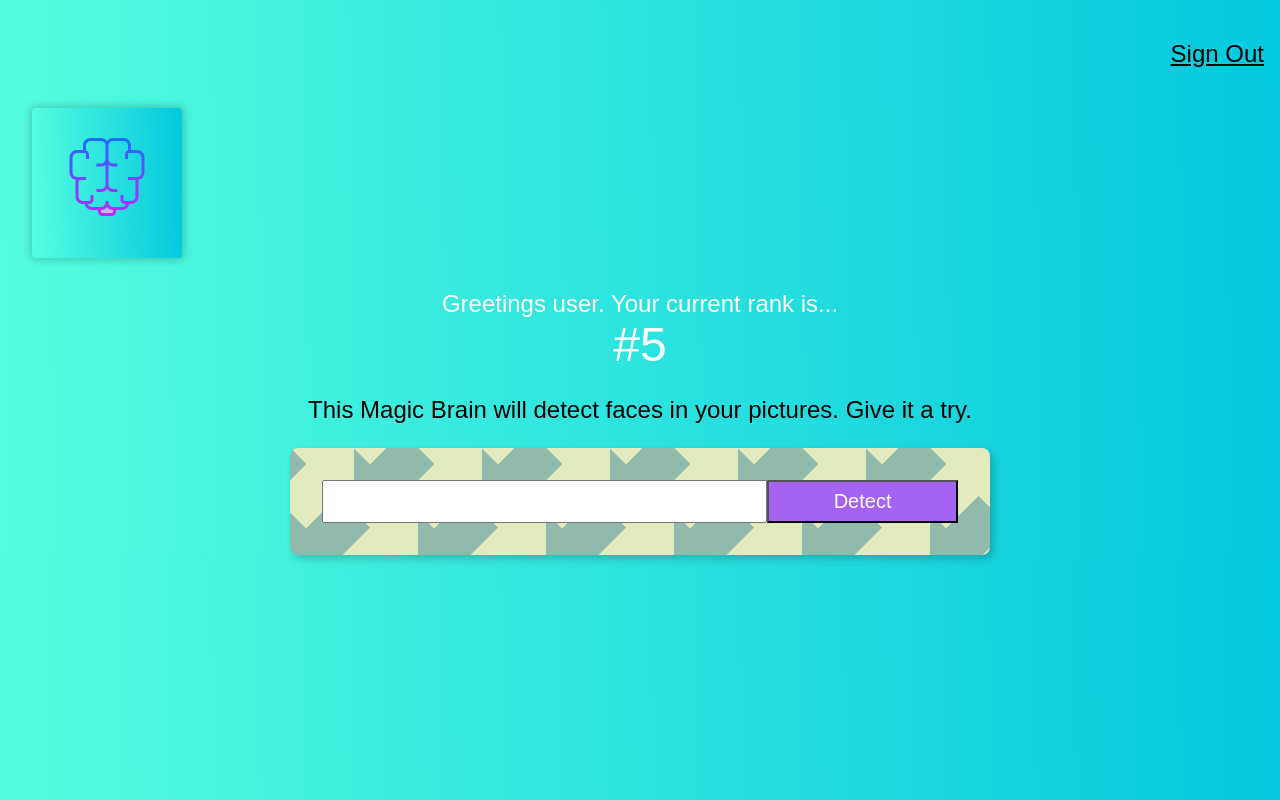
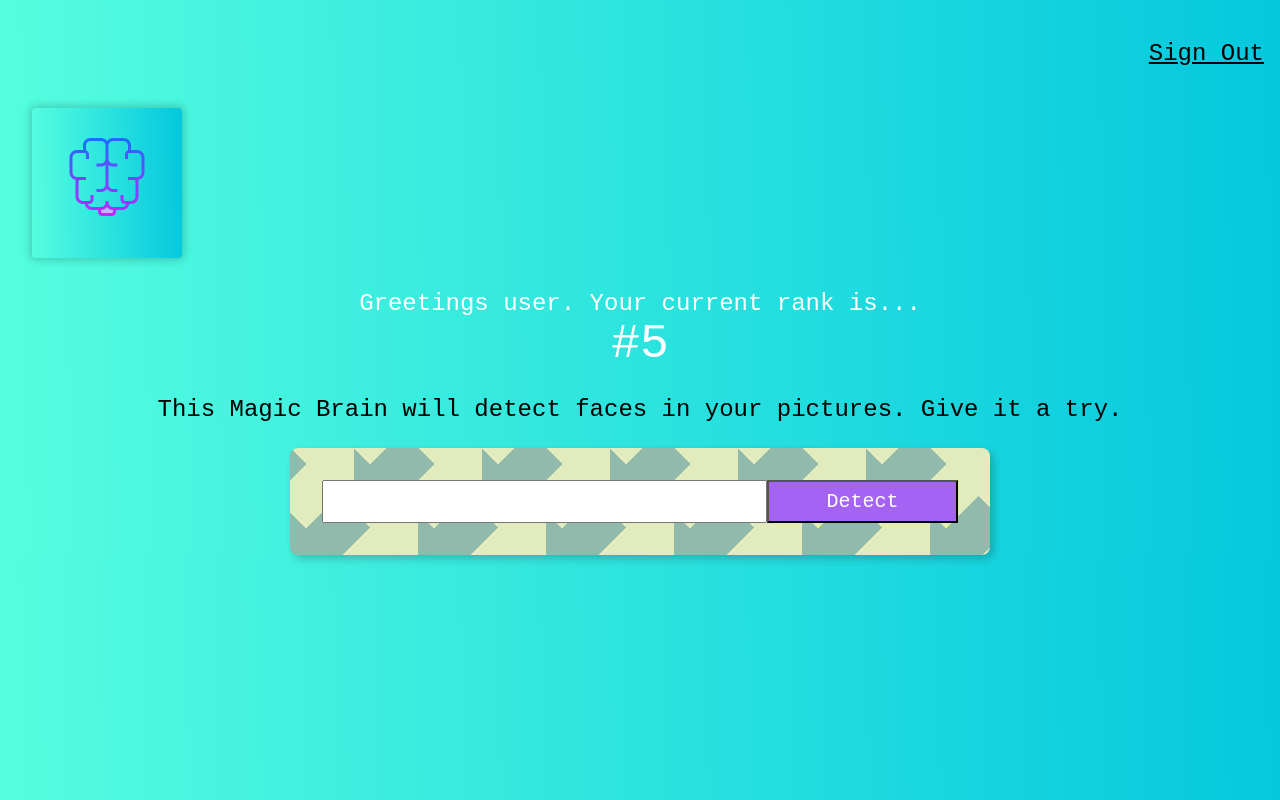
Before and after one commit to rakoc001/magic-brain, a React (Create React App) app in the folder face-recognition-brain/: page / in a window 1280 px wide. Built offline with nearby package versions, Linux system fonts and the light colour scheme.

Commit message:
Update index.css

```diff
--- a/face-recognition-brain/src/index.css
+++ b/face-recognition-brain/src/index.css
@@ -1,7 +1,7 @@
 body {
   margin: 0;
   padding: 0;
-  font-family: sans-serif;
+  font-family: "Courier New", 'Courier New', Courier, monospace;
   background: linear-gradient(89deg, #55FEDF 0%, #04C8DE 100%);
 }
 
```
